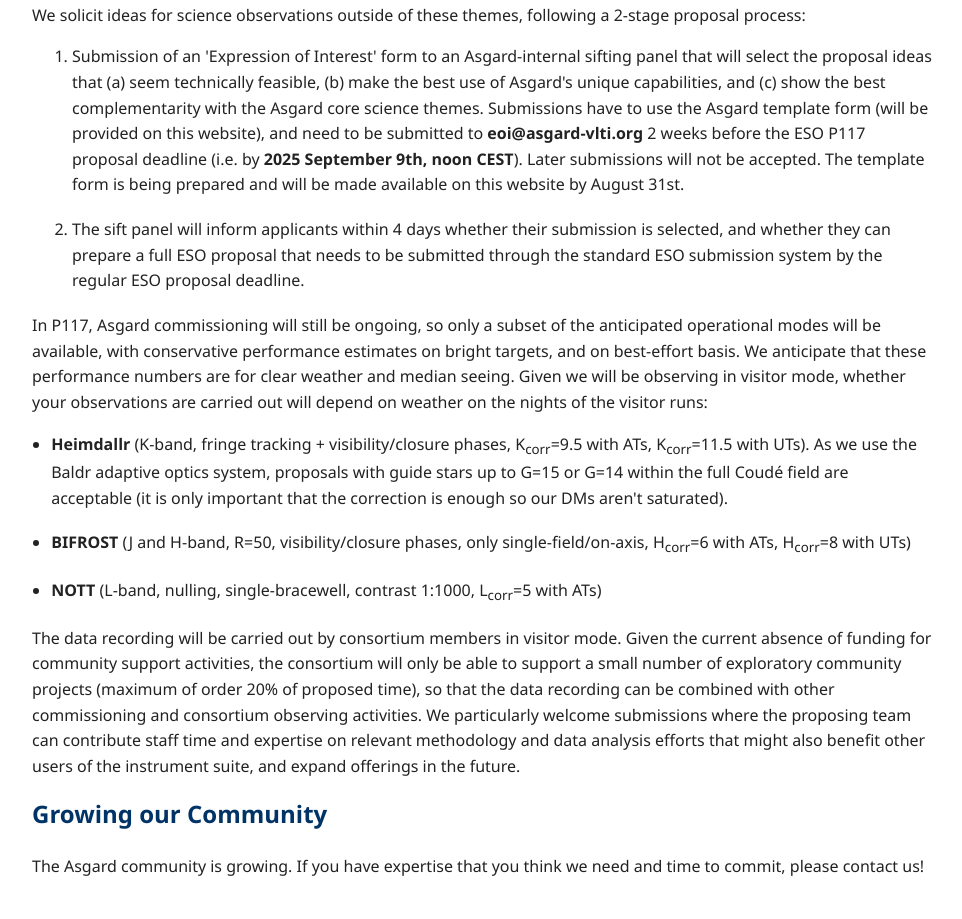
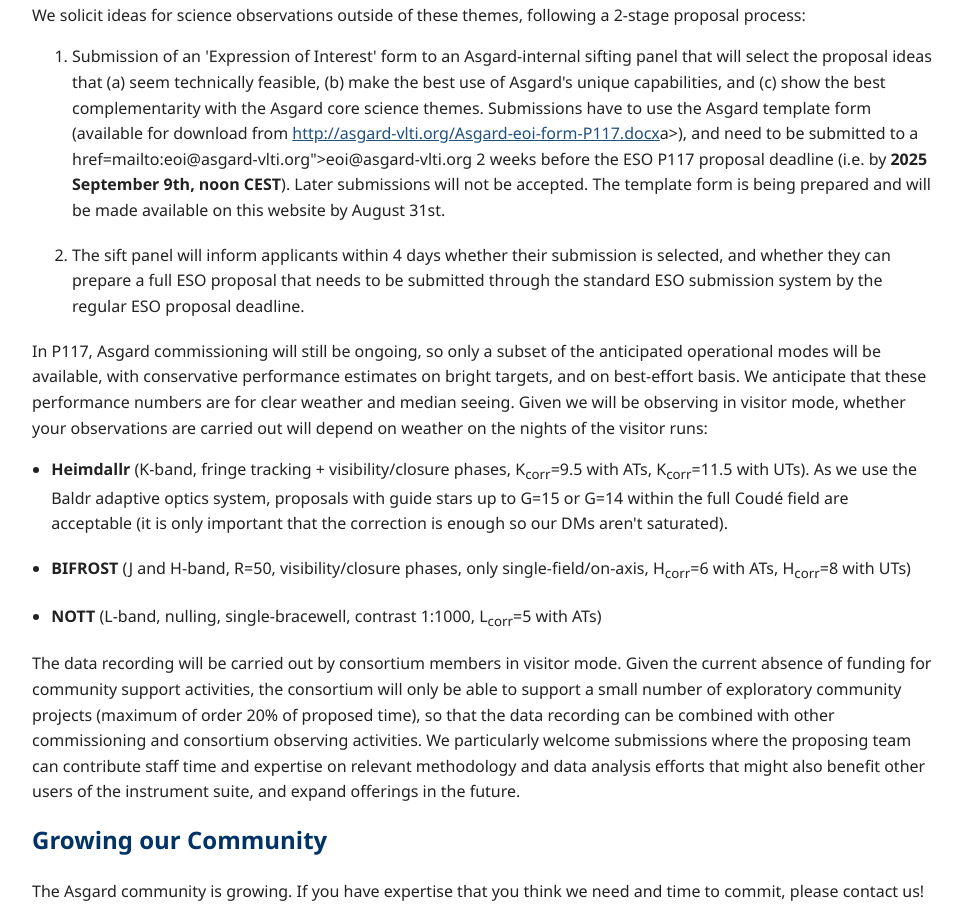
Before and after one commit to asgard-vlti/asgard-vlti.github.io, a plain HTML site: page community.html in a window 1280 px wide. Shown: the part 839-1758 px from the top of the page, without its empty margins (158-1120 px from the left). Drawn offline with Linux system fonts and the light colour scheme.

Commit message:
Update community.html

```diff
--- a/community.html
+++ b/community.html
@@ -49,7 +49,7 @@
         <p>We solicit ideas for science observations outside of these themes, following a 2-stage proposal process:</p>
         <ol>
             <li>
-                Submission of an 'Expression of Interest' form to an Asgard-internal sifting panel that will select the proposal ideas that (a) seem technically feasible, (b) make the best use of Asgard's unique capabilities, and (c) show the best complementarity with the Asgard core science themes. Submissions have to use the Asgard template form (will be provided on this website), and need to be submitted to <strong>eoi@asgard-vlti.org</strong> 2 weeks before the ESO P117 proposal deadline (i.e. by <strong>2025 September 9th, noon CEST</strong>). Later submissions will not be accepted. The template form is being prepared and will be made available on this website by August 31st.
+                Submission of an 'Expression of Interest' form to an Asgard-internal sifting panel that will select the proposal ideas that (a) seem technically feasible, (b) make the best use of Asgard's unique capabilities, and (c) show the best complementarity with the Asgard core science themes. Submissions have to use the Asgard template form (available for download from <a href="http://asgard-vlti.org/Asgard-eoi-form-P117.docx">http://asgard-vlti.org/Asgard-eoi-form-P117.docx</a>a>), and need to be submitted to <strong></strong>a href=mailto:eoi@asgard-vlti.org">eoi@asgard-vlti.org</a></strong> 2 weeks before the ESO P117 proposal deadline (i.e. by <strong>2025 September 9th, noon CEST</strong>). Later submissions will not be accepted. The template form is being prepared and will be made available on this website by August 31st.
             </li>
             <li>
                 The sift panel will inform applicants within 4 days whether their submission is selected, and whether they can prepare a full ESO proposal that needs to be submitted through the standard ESO submission system by the regular ESO proposal deadline.
```
